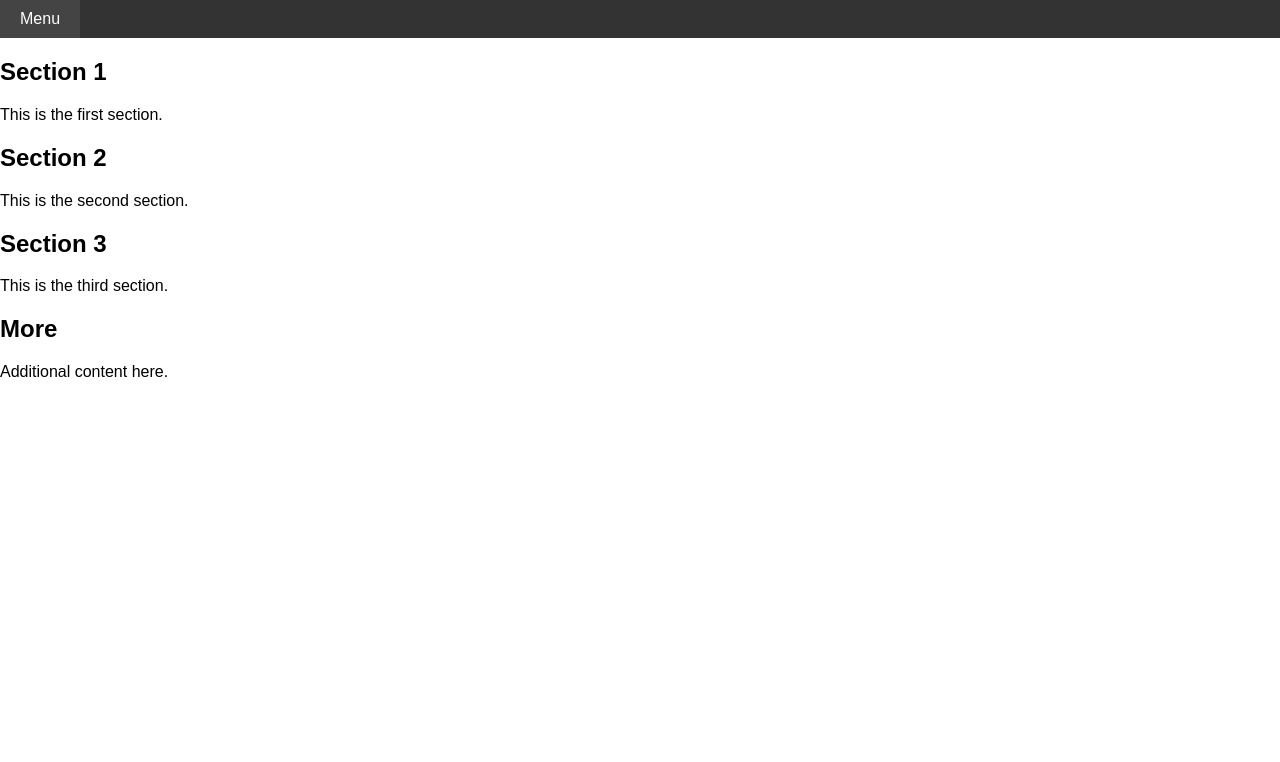
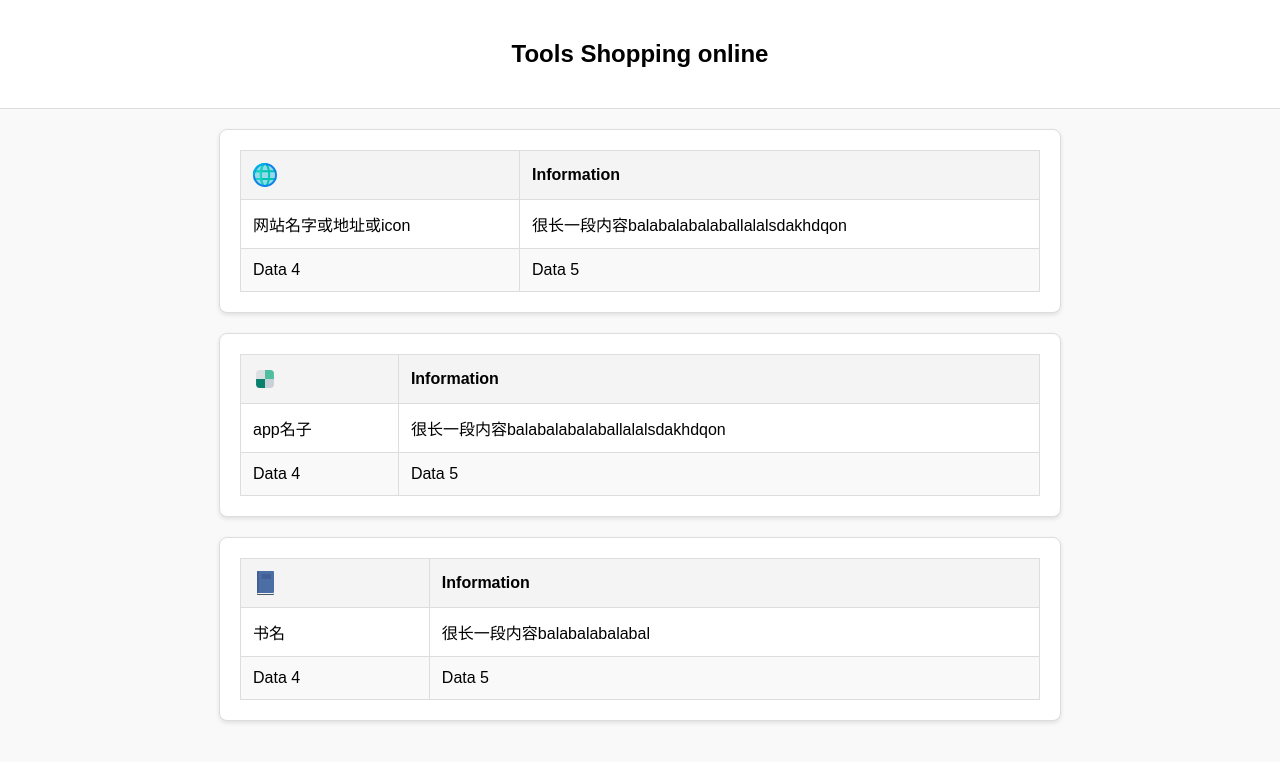
Before and after one commit to moyuhualuo/flask_project, a Flask app: page /tools in a window 1280 px wide. Shown: the top 762 px of the page. Run offline with Flask 3, Linux system fonts and the light colour scheme.

Commit message:
tools page 50%

```diff
--- a/static/css/demo.css
+++ /dev/null
@@ -1,56 +0,0 @@
-/* 基础样式 */
-body {
-    font-family: Arial, sans-serif;
-    margin: 0;
-    padding: 0;
-}
-
-/* 导航栏样式 */
-.navbar {
-    position: relative;
-    background-color: #333;
-    color: #fff;
-}
-
-.toggle-btn {
-    background-color: #444;
-    color: #fff;
-    border: none;
-    padding: 10px 20px;
-    cursor: pointer;
-    font-size: 16px;
-}
-
-.navbar-menu {
-    list-style: none;
-    padding: 0;
-    margin: 0;
-    display: none; /* 默认隐藏菜单 */
-    background-color: #444;
-}
-
-.navbar-menu li {
-    padding: 10px;
-    border-bottom: 1px solid #555;
-}
-
-.navbar-menu li:last-child {
-    border-bottom: none;
-}
-
-.navbar-menu a {
-    text-decoration: none;
-    color: #fff;
-    display: block;
-    padding: 10px;
-}
-
-/* 菜单悬停和点击样式 */
-.navbar-menu a:hover {
-    background-color: #555;
-}
-
-/* 展示菜单 */
-.navbar-menu.show {
-    display: block;
-}
--- /dev/null
+++ b/static/css/tools.css
@@ -0,0 +1,58 @@
+/* 基础样式重置 */
+body {
+    font-family: Arial, sans-serif;
+    margin: 0;
+    padding: 0;
+    background-color: #f9f9f9;
+}
+
+/* 页眉样式 */
+.page_name {
+    padding: 20px;
+    background-color: #fff;
+    border-bottom: 1px solid #ddd;
+    text-align: center;
+}
+
+/* 每个区块的样式 */
+.site-lists, .apps, .books {
+    margin: 20px auto;
+    max-width: 800px;
+    padding: 20px;
+    background-color: #fff;
+    border: 1px solid #ddd;
+    border-radius: 8px;
+    box-shadow: 0 2px 4px rgba(0, 0, 0, 0.1);
+}
+
+/* 表格样式 */
+.styled-table {
+    width: 100%;
+    border-collapse: collapse;
+}
+
+.styled-table th, .styled-table td {
+    padding: 12px;
+    border: 1px solid #ddd;
+    text-align: left;
+}
+
+/* 表头样式 */
+.styled-table th {
+    background-color: #f4f4f4;
+    font-weight: bold;
+}
+
+/* 行间隔和悬停效果 */
+.styled-table tbody tr:nth-child(even) {
+    background-color: #f9f9f9;
+}
+
+.styled-table tbody tr:hover {
+    background-color: #f1f1f1;
+}
+
+/* 图片样式 */
+.styled-table th img {
+    vertical-align: middle;
+}
--- a/templates/tools.html
+++ b/templates/tools.html
@@ -3,35 +3,75 @@
 <head>
     <meta charset="UTF-8">
     <meta name="viewport" content="width=device-width, initial-scale=1.0">
-     <link rel="stylesheet" href="{{ url_for('static', filename='css/demo.css') }}" type="text/css">
-    <title>Expandable Navbar</title>
+    <title>WebTools Info</title>
+    <link rel="stylesheet" href="{{ url_for('static', filename='css/tools.css') }}" type="text/css">
 </head>
 <body>
-    <nav class="navbar">
-        <button class="toggle-btn">Menu</button>
-        <ul class="navbar-menu">
-            <li><a href="#section1">Section 1</a></li>
-            <li><a href="#section2">Section 2</a></li>
-            <li><a href="#section3">Section 3</a></li>
-            <li><a href="#more">More</a></li>
-        </ul>
-    </nav>
-    <section id="section1">
-        <h2>Section 1</h2>
-        <p>This is the first section.</p>
-    </section>
-    <section id="section2">
-        <h2>Section 2</h2>
-        <p>This is the second section.</p>
-    </section>
-    <section id="section3">
-        <h2>Section 3</h2>
-        <p>This is the third section.</p>
-    </section>
-    <section id="more">
-        <h2>More</h2>
-        <p>Additional content here.</p>
-    </section>
-    <script src="scripts.js"></script>
+<div class="page_name">
+    <h2>Tools Shopping online</h2>
+</div>
+<div class="site-lists">
+    <table class="styled-table">
+        <thead>
+            <tr>
+                <th><img src="{{ url_for('static', filename='icon/web.svg') }}" alt="web_svg" style="width: 24px; height: 24px;"></th>
+                <th>Information</th>
+            </tr>
+        </thead>
+        <tbody>
+            <tr>
+                <td>网站名字或地址或icon</td>
+                <td>很长一段内容balabalabalaballalalsdakhdqon</td>
+            </tr>
+            <tr>
+                <td>Data 4</td>
+                <td>Data 5</td>
+            </tr>
+            <!-- 添加更多的行 -->
+        </tbody>
+    </table>
+</div>
+<div class="apps">
+    <table class="styled-table">
+        <thead>
+            <tr>
+                <th><img src="{{ url_for('static', filename='icon/app.svg') }}" alt="app_svg" style="width: 24px; height: 24px;"></th>
+                <th>Information</th>
+            </tr>
+        </thead>
+        <tbody>
+            <tr>
+                <td>app名子</td>
+                <td>很长一段内容balabalabalaballalalsdakhdqon</td>
+            </tr>
+            <tr>
+                <td>Data 4</td>
+                <td>Data 5</td>
+            </tr>
+            <!-- 添加更多的行 -->
+        </tbody>
+    </table>
+</div>
+<div class="books">
+    <table class="styled-table">
+        <thead>
+            <tr>
+                <th><img src="{{ url_for('static', filename='icon/book.svg') }}" alt="book_svg" style="width: 24px; height: 24px;"></th>
+                <th>Information</th>
+            </tr>
+        </thead>
+        <tbody>
+            <tr>
+                <td>书名</td>
+                <td>很长一段内容balabalabalabal</td>
+            </tr>
+            <tr>
+                <td>Data 4</td>
+                <td>Data 5</td>
+            </tr>
+            <!-- 添加更多的行 -->
+        </tbody>
+    </table>
+</div>
 </body>
 </html>
```
Also changed, not shown: data.db, static/icon/app.svg (added), static/icon/book.svg (added), static/icon/web.svg (added).
